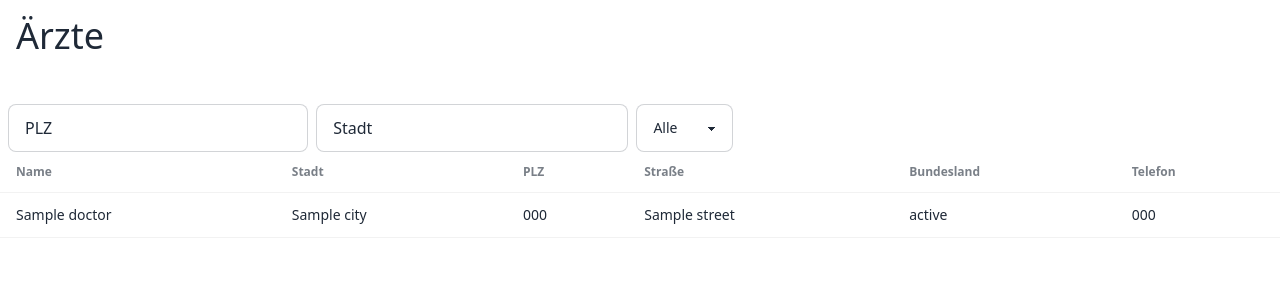
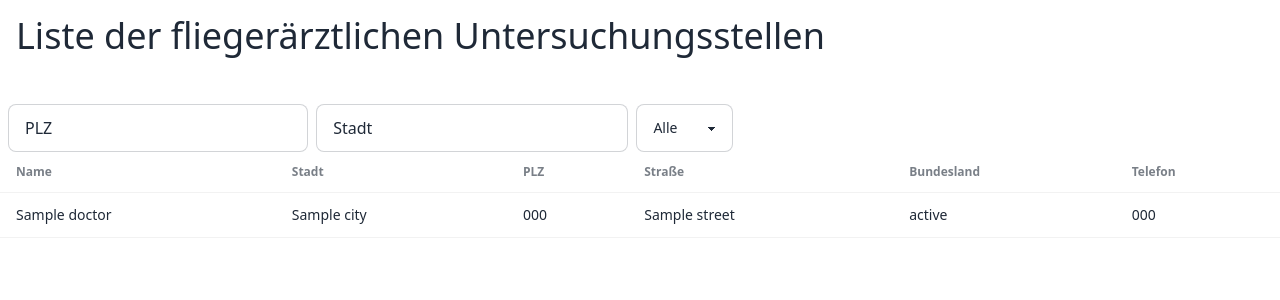
Before and after one commit to RykoL/fliegerarzt-kartei, a Python web app: template flieger_arzt_kartei/templates/index.html in a window 1280 px wide. Shown: the top 300 px of the page. Run offline with Jinja, Linux system fonts and the light colour scheme; the template is opened without the code that fills it: most values are stand-ins (such as "Sample title", 1, 10 or a date in 2020); some libraries are stand-ins or nearby versions.

Commit message:
Change heading for better SEO

```diff
--- a/flieger_arzt_kartei/templates/index.html
+++ b/flieger_arzt_kartei/templates/index.html
@@ -31,7 +31,7 @@
   </head>
   <body>
     <section class="prose">
-      <h1 id="heading">Ärzte</h1>
+      <h1 id="heading">Liste der fliegerärztlichen Untersuchungsstellen</h1>
     </section>
     <section class="flex gap-2 px-2">
       <label class="input input-bordered flex items-center gap-2">
--- a/index.html
+++ b/index.html
@@ -31,7 +31,7 @@
   </head>
   <body>
     <section class="prose">
-      <h1 id="heading">Ärzte</h1>
+      <h1 id="heading">Liste der fliegerärztlichen Untersuchungsstellen</h1>
     </section>
     <section class="flex gap-2 px-2">
       <label class="input input-bordered flex items-center gap-2">
```
